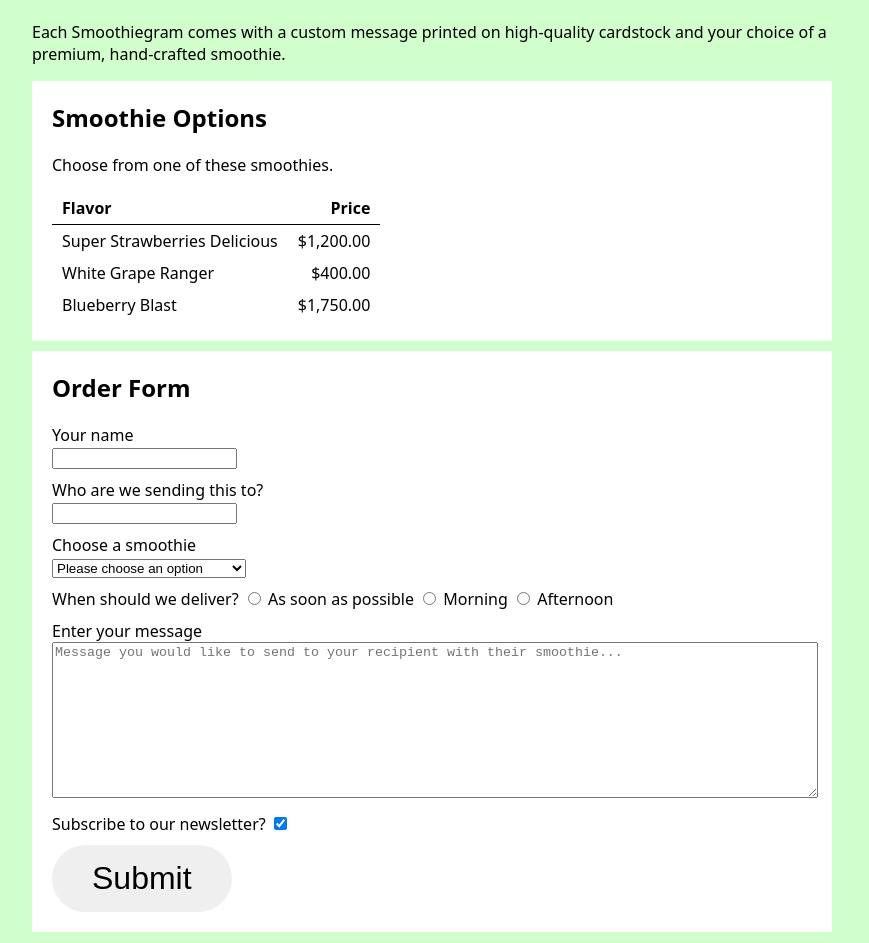
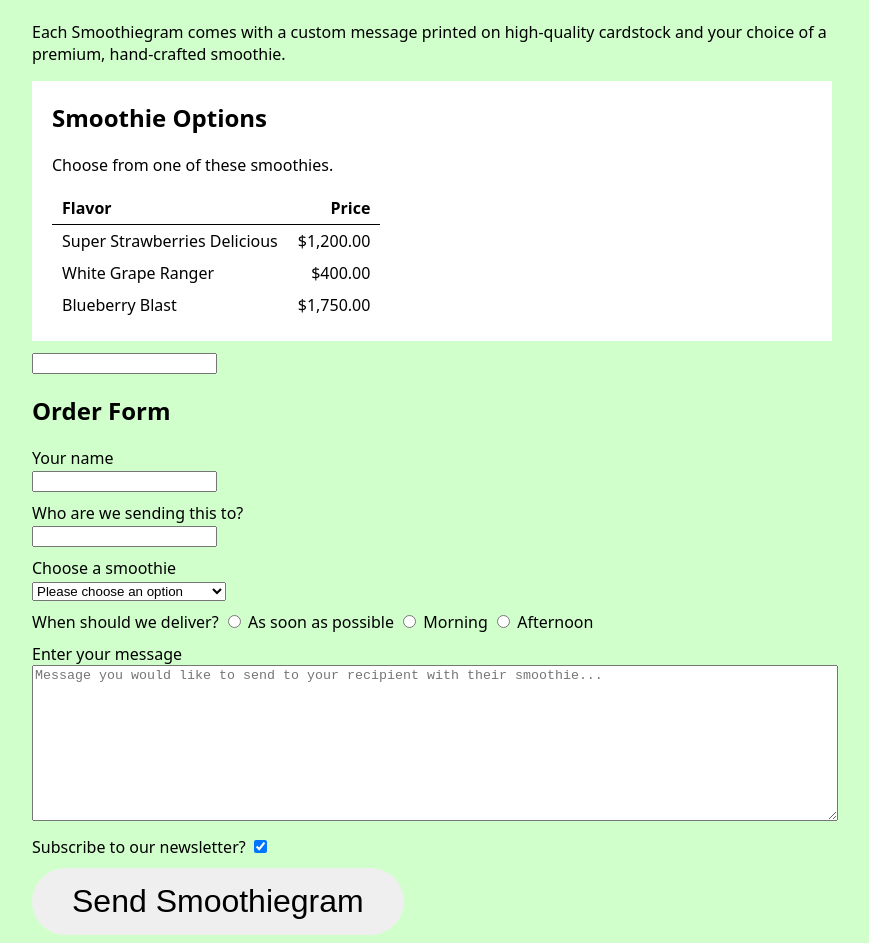
Before and after one commit to craigthompson/wk2-wed-lab-html-css, a plain HTML site: page index.html in a window 1280 px wide. Shown: the part 157-1100 px from the top of the page, without its empty margins (208-1077 px from the left). Drawn offline with Linux system fonts and the light colour scheme.

Commit message:
Saving completed lab

```diff
--- a/index.html
+++ b/index.html
@@ -49,7 +49,7 @@
           </table>
         </section>
 
-        <section>
+        <input>
           <h2>Order Form</h2>
           <form>
             <div class="form-group">
@@ -106,7 +106,7 @@
             <br />
           </div>
 
-          <input type="submit" />
+          <input type="submit" value="Send Smoothiegram">
         </section>
       </main>
     </div>
```
